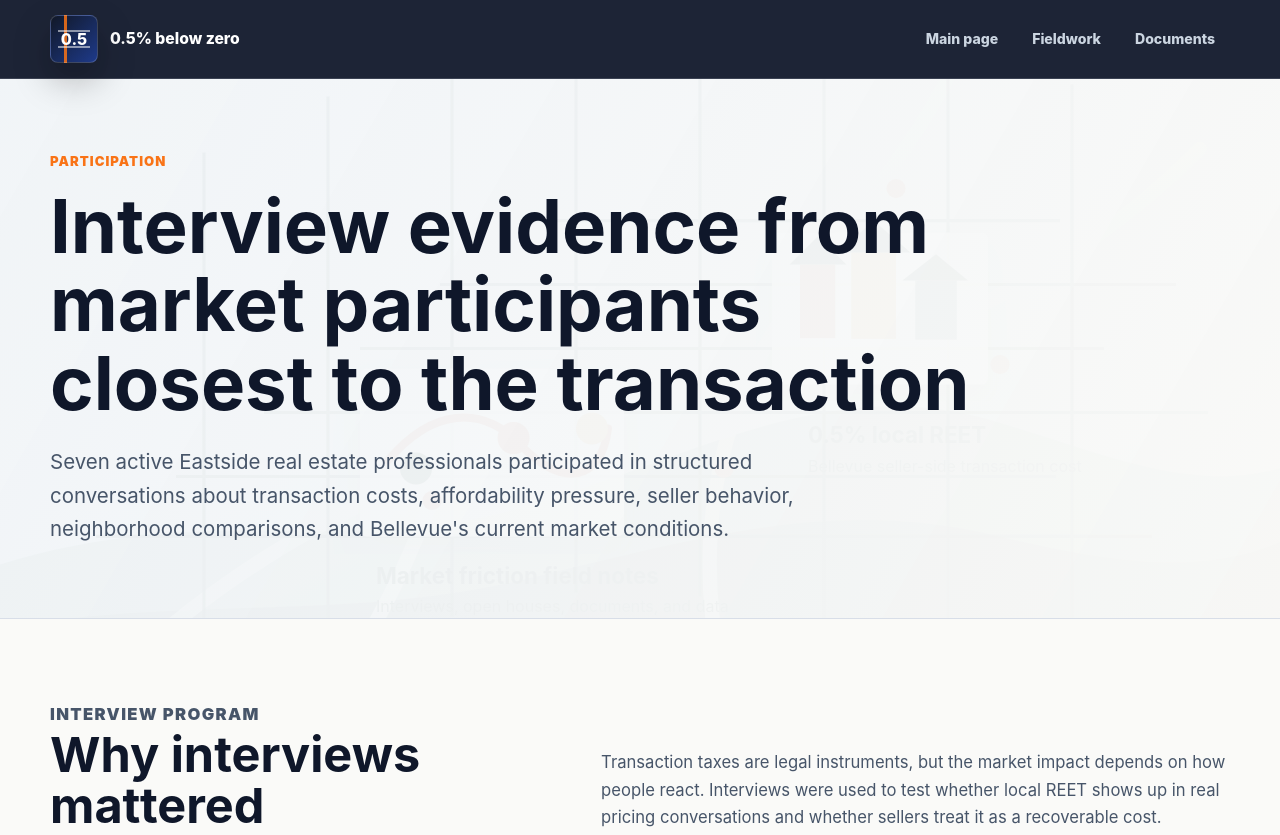
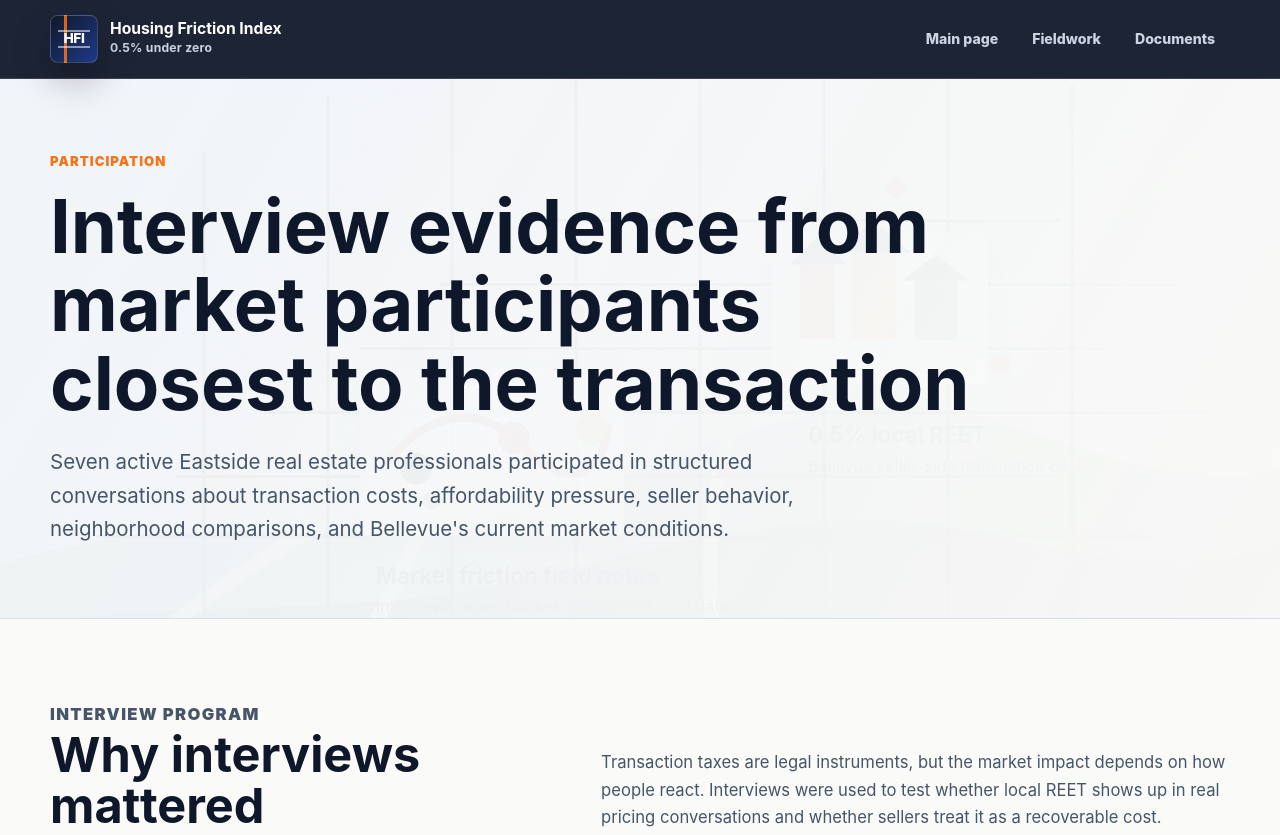
Before and after one commit to henglongdang/Bellevue-Housing, a website: page participation.html in a window 1280 px wide. Shown: the top 835 px of the page. Drawn offline with Linux system fonts and the light colour scheme.

Commit message:
Update participation page branding

```diff
--- a/participation.html
+++ b/participation.html
@@ -1,8 +1,8 @@
 <!doctype html>
 <html lang="en">
-<head><meta charset="utf-8"><meta name="viewport" content="width=device-width, initial-scale=1"><title>Participation | 0.5% below zero</title><link rel="stylesheet" href="styles.css"></head>
+<head><meta charset="utf-8"><meta name="viewport" content="width=device-width, initial-scale=1"><title>Participation | Housing Friction Index</title><link rel="stylesheet" href="styles.css"></head>
 <body>
-  <header class="site-header"><nav class="nav"><a class="brand" href="index.html"><span class="brand-mark">0.5</span><span>0.5% below zero</span></a><div class="nav-links"><a href="index.html">Main page</a><a href="fieldwork.html" target="_blank" rel="noopener">Fieldwork</a><a href="documents.html" target="_blank" rel="noopener">Documents</a></div></nav></header>
+  <header class="site-header"><nav class="nav"><a class="brand" href="index.html"><span class="brand-mark"><span>HFI</span></span><span class="brand-text"><b>Housing Friction Index</b><small>0.5% under zero</small></span></a><div class="nav-links"><a href="index.html">Main page</a><a href="fieldwork.html" target="_blank" rel="noopener">Fieldwork</a><a href="documents.html" target="_blank" rel="noopener">Documents</a></div></nav></header>
   <main>
     <section class="page-hero"><div class="page"><p class="eyebrow">Participation</p><h1>Interview evidence from market participants closest to the transaction</h1><p class="lead">Seven active Eastside real estate professionals participated in structured conversations about transaction costs, affordability pressure, seller behavior, neighborhood comparisons, and Bellevue's current market conditions.</p></div></section>
 
@@ -72,7 +72,7 @@
       <div class="hero-actions"><a class="button primary" href="fieldwork.html" target="_blank" rel="noopener">Next: Open House Fieldwork</a></div>
     </section>
   </main>
-  <footer class="footer"><div class="page"><span>0.5% below zero</span><span>&copy; Henglong Dang 2026</span></div></footer>
+  <footer class="footer"><div class="page"><span>Housing Friction Index</span><span>&copy; Henglong Dang 2026</span></div></footer>
   <script src="site.js"></script>
 </body>
 </html>
```
